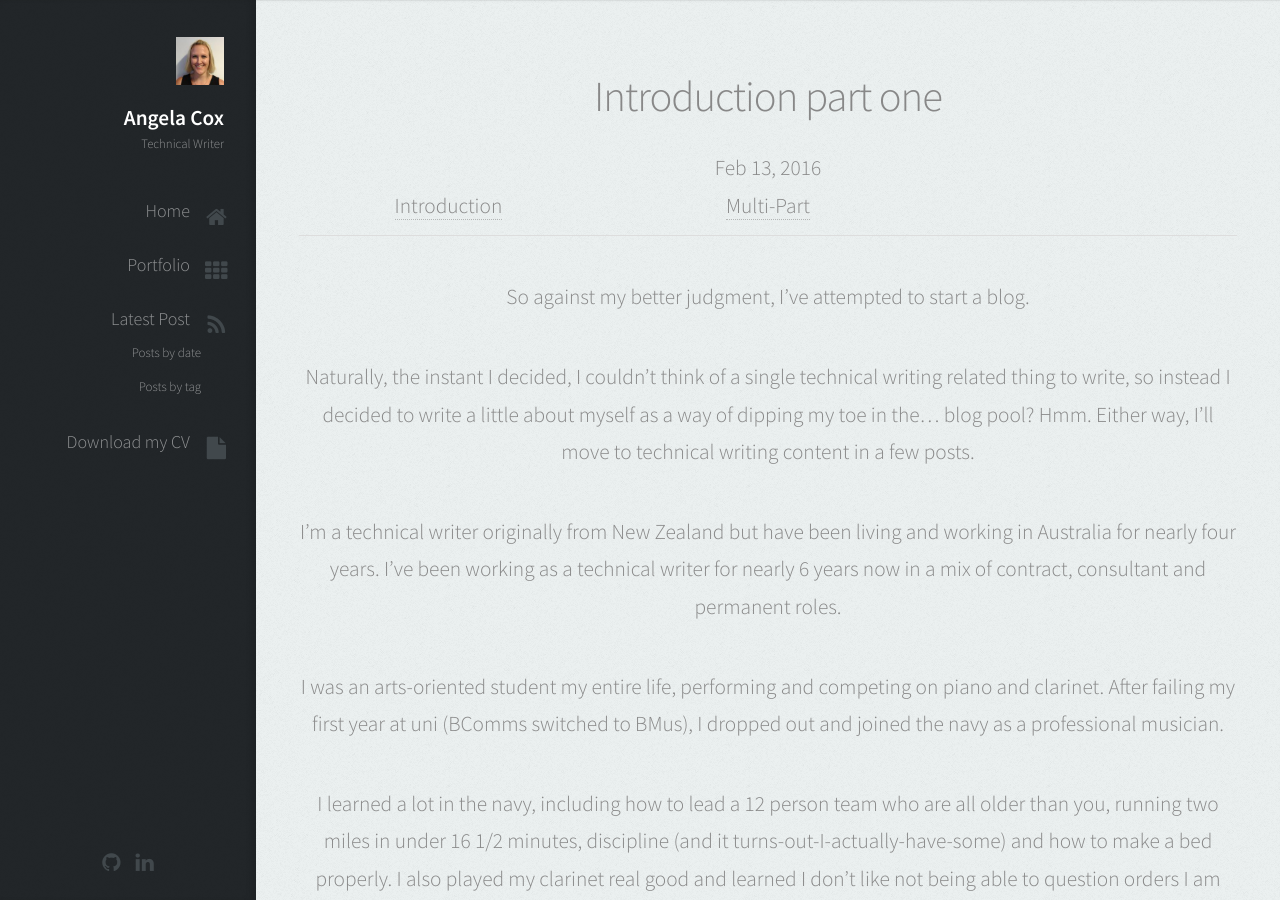
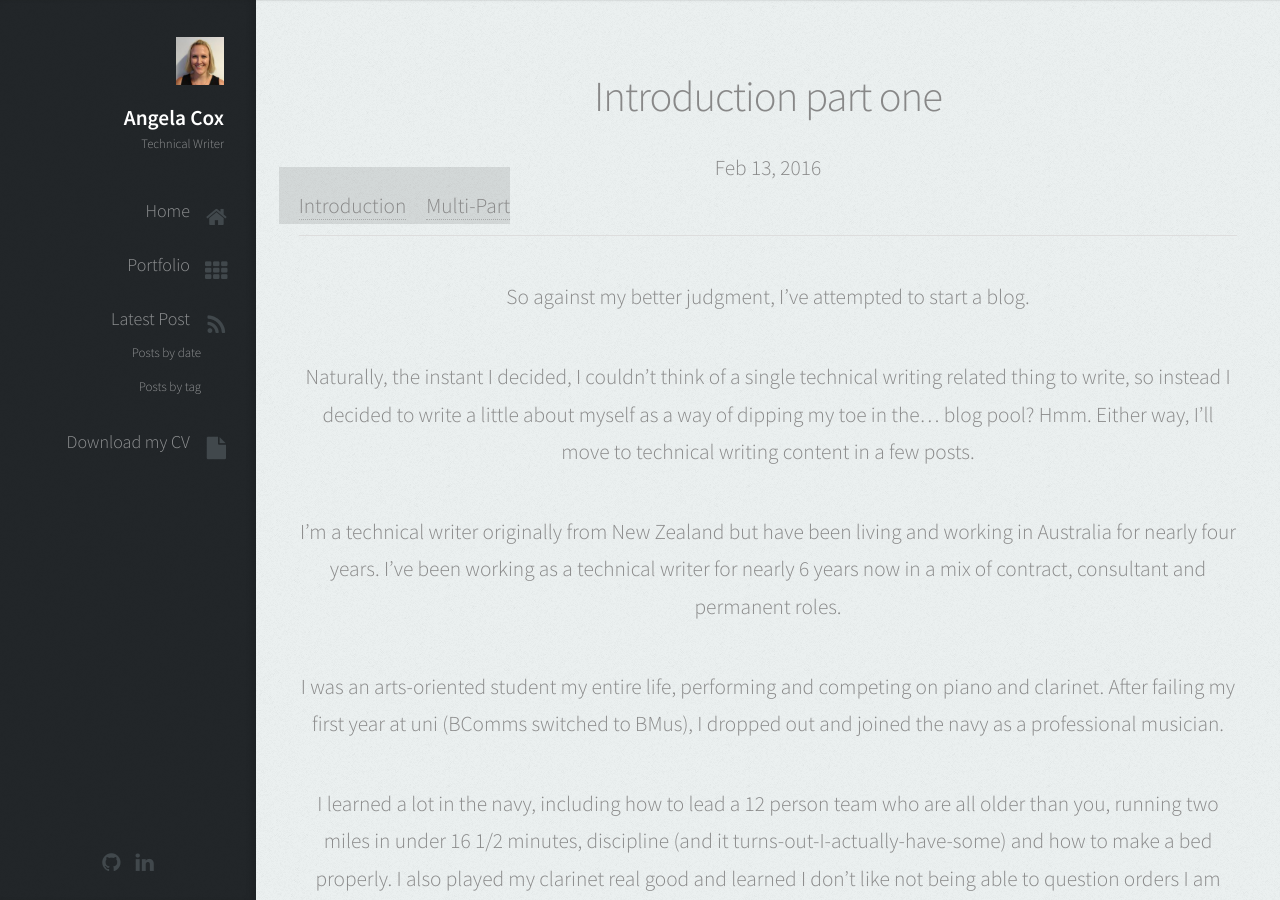
Before and after one commit to AngelaCox/UX-Portfolio, a Jekyll site: the page built from _posts/2016-02-13-introduction-part-one.markdown, in a window 1280 px wide and 900 px high. Built offline with Jekyll 4.4.1, drawn with Linux system fonts in a browser that asks for light colours.

Commit message:
Tweak page layout

```diff
--- a/_layouts/post.html
+++ b/_layouts/post.html
@@ -10,9 +10,7 @@ layout: default
         <p class="meta">{{ page.date | date: "%b %-d, %Y" }}{% if page.author %} • {{ page.author }}{% endif %}{% if page.meta %} • {{ page.meta }}{% endif %}</p>
         <div class="row">
           {% for tag in page.tags %}
-          <div class="4u 12u$(mobile)">
-            <span class="entry-tags"><a href="{{ site.url }}/tags/#{{ tag | cgi_encode }}" title="Pages tagged {{ tag }}" class="tag">{{ tag }}</a>{% unless forloop.last %}{% endunless %}</span>
-          </div>
+            <span class="entry-tags" style="background-color: rgba(0, 0, 0, 0.1);"><a href="{{ site.url }}/tags/#{{ tag | cgi_encode }}" title="Pages tagged {{ tag }}" class="tag">{{ tag }}</a>{% unless forloop.last %}{% endunless %}</span>
           {% endfor %}
         </div>
         <hr />
```
